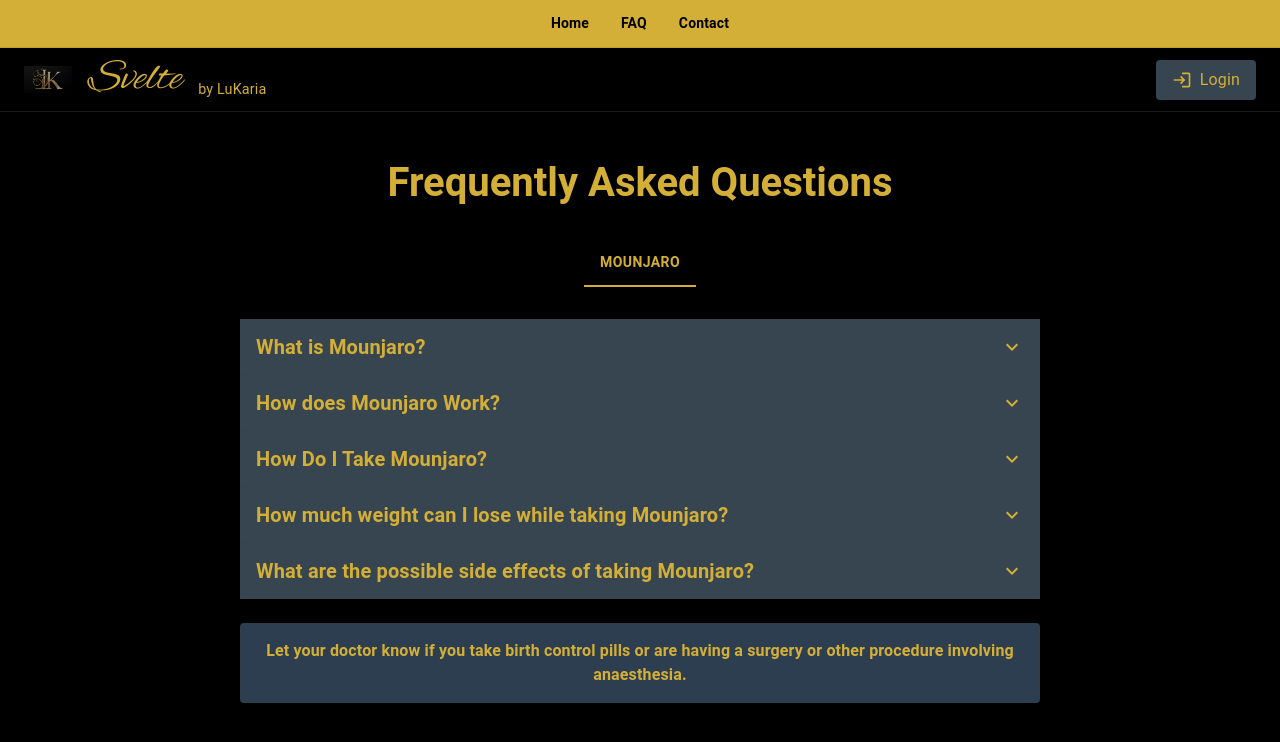
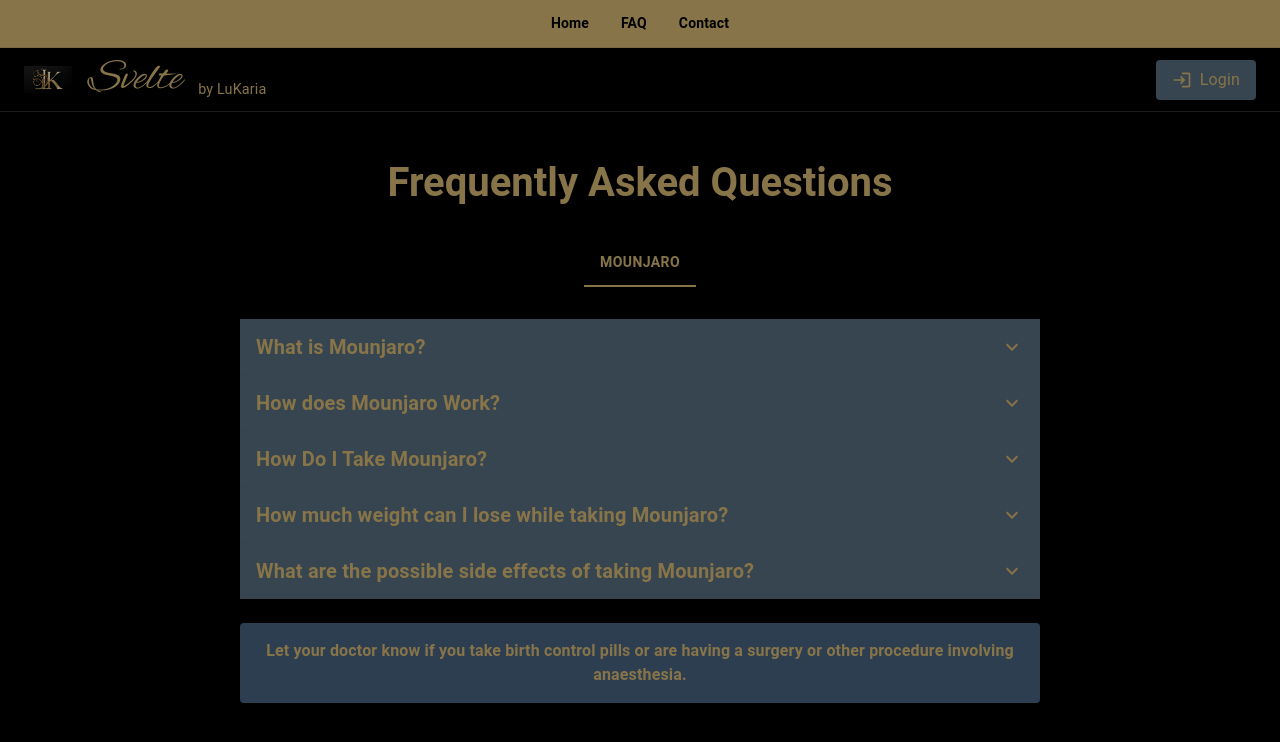
Before and after one commit to nforbesCci/LuKaria, a Next.js app: page /faq in a window 1280 px wide. Shown: the top 742 px of the page. Built offline with nearby package versions, Linux system fonts and the light colour scheme; no server answers.

Commit message:
Change color

```diff
--- a/app/faq/page.js
+++ b/app/faq/page.js
@@ -84,7 +84,7 @@
           left: 0,
           right: 0,
           height: 48,
-          backgroundColor: '#D4AF37',
+          backgroundColor: '#877449',
           display: 'flex',
           alignItems: 'center',
           justifyContent: 'center',
@@ -183,7 +183,7 @@
                 px: 2,
                 py: 1,
                 backgroundColor: '#36454F',
-                color: '#D4AF37',
+                color: '#877449',
                 borderRadius: 1,
                 cursor: 'pointer',
                 textTransform: 'none',
@@ -215,7 +215,7 @@
               fontSize: { xs: '1.5rem', sm: '2.5rem' },
               fontWeight: 600,
               mb: 4,
-              color: '#D4AF37'
+              color: '#877449'
             }}
           >
             Frequently Asked Questions
@@ -229,13 +229,13 @@
               centered
               sx={{
                 '& .MuiTabs-indicator': {
-                  backgroundColor: '#D4AF37',
+                  backgroundColor: '#877449',
                 },
                 '& .MuiTab-root': {
-                  color: '#D4AF37',
+                  color: '#877449',
                   fontWeight: 600,
                   '&.Mui-selected': {
-                    color: '#D4AF37',
+                    color: '#877449',
                   },
                 },
               }}
@@ -259,7 +259,7 @@
                   }}
                 >
                   <AccordionSummary
-                    expandIcon={<ExpandMore sx={{ color: '#D4AF37' }} />}
+                    expandIcon={<ExpandMore sx={{ color: '#877449' }} />}
                     aria-controls="mounjaro-what-content"
                     id="mounjaro-what-header"
                     sx={{
@@ -268,7 +268,7 @@
                       '&:hover': { backgroundColor: '#2C3E50' }
                     }}
                   >
-                    <Typography variant="h6" sx={{ fontWeight: 600, color: '#D4AF37' }}>
+                    <Typography variant="h6" sx={{ fontWeight: 600, color: '#877449' }}>
                       What is Mounjaro?
                     </Typography>
                   </AccordionSummary>
@@ -290,7 +290,7 @@
                   }}
                 >
                   <AccordionSummary
-                    expandIcon={<ExpandMore sx={{ color: '#D4AF37' }} />}
+                    expandIcon={<ExpandMore sx={{ color: '#877449' }} />}
                     aria-controls="mounjaro-how-works-content"
                     id="mounjaro-how-works-header"
                     sx={{
@@ -299,7 +299,7 @@
                       '&:hover': { backgroundColor: '#2C3E50' }
                     }}
                   >
-                    <Typography variant="h6" sx={{ fontWeight: 600, color: '#D4AF37' }}>
+                    <Typography variant="h6" sx={{ fontWeight: 600, color: '#877449' }}>
                       How does Mounjaro Work?
                     </Typography>
                   </AccordionSummary>
@@ -321,7 +321,7 @@
                   }}
                 >
                   <AccordionSummary
-                    expandIcon={<ExpandMore sx={{ color: '#D4AF37' }} />}
+                    expandIcon={<ExpandMore sx={{ color: '#877449' }} />}
                     aria-controls="mounjaro-how-take-content"
                     id="mounjaro-how-take-header"
                     sx={{
@@ -330,7 +330,7 @@
                       '&:hover': { backgroundColor: '#2C3E50' }
                     }}
                   >
-                    <Typography variant="h6" sx={{ fontWeight: 600, color: '#D4AF37' }}>
+                    <Typography variant="h6" sx={{ fontWeight: 600, color: '#877449' }}>
                       How Do I Take Mounjaro?
                     </Typography>
                   </AccordionSummary>
@@ -352,7 +352,7 @@
                   }}
                 >
                   <AccordionSummary
-                    expandIcon={<ExpandMore sx={{ color: '#D4AF37' }} />}
+                    expandIcon={<ExpandMore sx={{ color: '#877449' }} />}
                     aria-controls="mounjaro-weight-loss-content"
                     id="mounjaro-weight-loss-header"
                     sx={{
@@ -361,7 +361,7 @@
                       '&:hover': { backgroundColor: '#2C3E50' }
                     }}
                   >
-                    <Typography variant="h6" sx={{ fontWeight: 600, color: '#D4AF37' }}>
+                    <Typography variant="h6" sx={{ fontWeight: 600, color: '#877449' }}>
                       How much weight can I lose while taking Mounjaro?
                     </Typography>
                   </AccordionSummary>
@@ -383,7 +383,7 @@
                   }}
                 >
                   <AccordionSummary
-                    expandIcon={<ExpandMore sx={{ color: '#D4AF37' }} />}
+                    expandIcon={<ExpandMore sx={{ color: '#877449' }} />}
                     aria-controls="mounjaro-side-effects-content"
                     id="mounjaro-side-effects-header"
                     sx={{
@@ -392,7 +392,7 @@
                       '&:hover': { backgroundColor: '#2C3E50' }
                     }}
                   >
-                    <Typography variant="h6" sx={{ fontWeight: 600, color: '#D4AF37' }}>
+                    <Typography variant="h6" sx={{ fontWeight: 600, color: '#877449' }}>
                       What are the possible side effects of taking Mounjaro?
                     </Typography>
                   </AccordionSummary>
@@ -410,7 +410,7 @@
                 </Accordion>
 
                 <Box sx={{ mt: 3, p: 2, backgroundColor: '#2C3E50', borderRadius: 1 }}>
-                  <Typography variant="body1" sx={{ color: '#D4AF37', fontWeight: 600, textAlign: 'center' }}>
+                  <Typography variant="body1" sx={{ color: '#877449', fontWeight: 600, textAlign: 'center' }}>
                     Let your doctor know if you take birth control pills or are having a surgery or other procedure involving anaesthesia.
                   </Typography>
                 </Box>
--- a/app/globals.css
+++ b/app/globals.css
@@ -11,7 +11,7 @@
 /* Svelte logo styling */
 .Svelte_logo {
   font-weight: 0 !important;
-  color: #D4AF37 !important;
+  color: #877449 !important;
   font-family: "Alex Brush", cursive !important;
   font-size: 2.8em !important;
 }
@@ -19,7 +19,7 @@
 /* Large Svelte text for panels */
 .Svelte_large {
   font-weight: 0 !important;
-  color: #D4AF37 !important;
+  color: #877449 !important;
   font-family: "Alex Brush", cursive !important;
   font-size: 5.6em !important;
 }
@@ -42,7 +42,7 @@
 /* Svelte post script styling */
 .svelte_post_script {
   font-weight: 0 !important;
-  color: #D4AF37 !important;
+  color: #877449 !important;
   font-size: 0.9rem !important;
   margin-top: 20px !important;
 }
--- a/app/schedule/page.js
+++ b/app/schedule/page.js
@@ -305,7 +305,7 @@
                 onClick={() => window.location.href = '/dashboard'}
                 sx={{
                   textTransform: 'none',
-                  backgroundColor: '#D4AF37',
+                  backgroundColor: '#877449',
                   '&:hover': {
                     backgroundColor: '#B8941F',
                   }
--- a/components/NavigationDrawer.js
+++ b/components/NavigationDrawer.js
@@ -163,7 +163,7 @@
           left: 16,
           zIndex: (theme) => theme.zIndex.drawer + 1,
           backgroundColor: '#000000',
-          color: '#D4AF37',
+          color: '#877449',
           boxShadow: 2,
           '&:hover': {
             backgroundColor: 'rgba(212, 175, 55, 0.1)',
@@ -196,7 +196,7 @@
         <Box sx={{
           p: 2,
           backgroundColor: '#000000',
-          color: '#D4AF37',
+          color: '#877449',
           minHeight: 64,
           display: 'flex',
           alignItems: 'center',
@@ -228,12 +228,12 @@
                   borderRadius: 1,
                   '&.Mui-selected': {
                     backgroundColor: 'rgba(212, 175, 55, 0.2)',
-                    color: '#D4AF37',
+                    color: '#877449',
                     '&:hover': {
                       backgroundColor: 'rgba(212, 175, 55, 0.3)',
                     },
                     '& .MuiListItemIcon-root': {
-                      color: '#D4AF37',
+                      color: '#877449',
                     },
                   },
                   '&:hover': {
@@ -244,7 +244,7 @@
                 <ListItemIcon
                   sx={{
                     minWidth: 40,
-                    color: '#D4AF37',
+                    color: '#877449',
                   }}
                 >
                   {item.icon}
@@ -253,7 +253,7 @@
                   primary={item.text}
                   primaryTypographyProps={{
                     fontWeight: pathname === item.path ? 'bold' : 'normal',
-                    color: '#D4AF37',
+                    color: '#877449',
                   }}
                 />
               </ListItemButton>
--- a/components/ThemeProvider.js
+++ b/components/ThemeProvider.js
@@ -11,7 +11,7 @@
   palette: {
     mode: 'light',
     primary: {
-      main: '#D4AF37',
+      main: '#877449',
       light: '#E6C65A',
       dark: '#B8941F',
     },
@@ -31,7 +31,7 @@
   palette: {
     mode: 'dark',
     primary: {
-      main: '#D4AF37',
+      main: '#877449',
       light: '#E6C65A',
       dark: '#B8941F',
     },
@@ -40,7 +40,7 @@
       paper: '#1a1a1a',
     },
     text: {
-      primary: '#D4AF37',
+      primary: '#877449',
       secondary: '#C0C0C0',
     },
   },
--- a/components/UserProfileForm.js
+++ b/components/UserProfileForm.js
@@ -179,7 +179,7 @@
             disabled={isLoading}
             sx={{
               textTransform: 'none',
-              backgroundColor: '#D4AF37',
+              backgroundColor: '#877449',
               '&:hover': {
                 backgroundColor: '#B8941F',
               }
--- a/lib/theme.js
+++ b/lib/theme.js
@@ -6,7 +6,7 @@
   palette: {
     mode: 'light',
     primary: {
-      main: '#D4AF37',
+      main: '#877449',
       light: '#E6C65A',
       dark: '#B8941F',
     },
@@ -14,7 +14,7 @@
       main: '#dc004e',
     },
     gold: {
-      main: '#D4AF37',
+      main: '#877449',
       light: '#E6C65A',
       dark: '#B8941F',
     },
@@ -23,7 +23,7 @@
       paper: '#ffffff',
     },
     text: {
-      primary: '#D4AF37',
+      primary: '#877449',
       secondary: '#C0C0C0',
     },
   },
@@ -97,7 +97,7 @@
               borderColor: '#2E3136',
             },
             '&.Mui-focused fieldset': {
-              borderColor: '#D4AF37',
+              borderColor: '#877449',
             },
           },
         },
@@ -114,7 +114,7 @@
               borderColor: '#2E3136',
             },
             '&.Mui-focused fieldset': {
-              borderColor: '#D4AF37',
+              borderColor: '#877449',
             },
           },
         },
```
Also changed, not shown: app/contact/page.js (+10 -10 lines), app/dashboard/page.js (+8 -8 lines), app/page.js (+37 -37 lines), components/Header.js (+6 -6 lines), app/lab-requisition/page.js.
